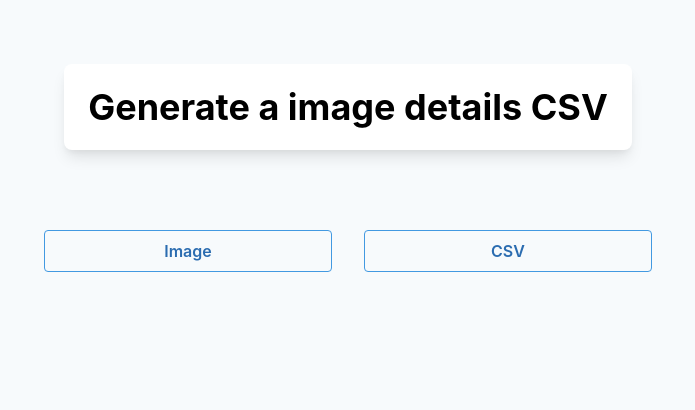
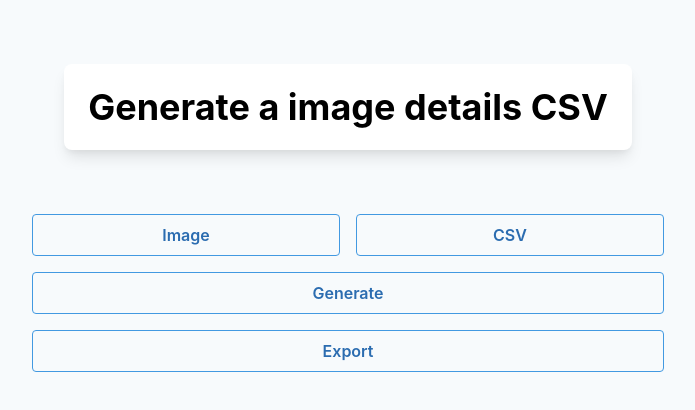
Before and after one commit to jaronchan/img-details-csv-generator, a Next.js app: page / in a window 1280 px wide. Shown: the top 410 px of the page, without its empty margins (292-987 px from the left). Built offline with nearby package versions, Linux system fonts and the light colour scheme.

Commit message:
Implement export of image details CSV

```diff
--- a/components/common/UploadButton.tsx
+++ b/components/common/OutlineButton.tsx
@@ -1,8 +1,6 @@
 import { MouseEvent, ReactNode } from "react";
 
-export type UploadButtonType = "image" | "csv";
-
-export const UploadButton = ({
+export const OutlineButton = ({
   children,
   handleOnClick,
 }: {
--- /dev/null
+++ b/components/files/CSVExportButton.tsx
@@ -0,0 +1,33 @@
+import { useRef, MouseEvent } from "react";
+import { OutlineButton } from "../common/OutlineButton";
+import { useDataTable } from "../../contexts/table/DataTableState";
+import { CSVLink } from "react-csv";
+
+export const CSVExportButton = () => {
+  const dataTableState = useDataTable();
+
+  const hiddenCSVLink = useRef(null);
+  const handleButtonClick = (event: MouseEvent<HTMLButtonElement>) => {
+    hiddenCSVLink.current.link.click();
+  };
+
+  const handleImageFilesUpload = (uploadedImageFiles: FileList) => {};
+
+  let data = dataTableState.dataTable.map((row) => {
+    return Object.fromEntries(row);
+  });
+
+  return (
+    <div className="container">
+      <CSVLink
+        ref={hiddenCSVLink}
+        data={data}
+        filename="image_details.csv"
+        style={{ display: "none" }}
+      >
+        Download Me
+      </CSVLink>
+      <OutlineButton handleOnClick={handleButtonClick}>Export</OutlineButton>
+    </div>
+  );
+};
--- a/components/files/ImageUploadButton.tsx
+++ b/components/files/ImageUploadButton.tsx
@@ -1,5 +1,5 @@
 import { useRef } from "react";
-import { UploadButton } from "../common/UploadButton";
+import { OutlineButton } from "../common/OutlineButton";
 import {
   useDispatchImages,
   useImages,
@@ -55,7 +55,7 @@ export const ImageUploadButton = () => {
         onChange={uploadImageFiles}
         style={{ display: "none" }}
       />
-      <UploadButton handleOnClick={handleButtonClick}>
+      <OutlineButton handleOnClick={handleButtonClick}>
         Image
         {imagesState.imageFiles.length == 0 ? null : (
           <span
@@ -65,7 +65,7 @@ export const ImageUploadButton = () => {
             {imagesState.imageFiles.length}
           </span>
         )}
-      </UploadButton>
+      </OutlineButton>
     </div>
   );
 };
--- a/package.json
+++ b/package.json
@@ -10,6 +10,7 @@
   "dependencies": {
     "next": "9.5.3",
     "react": "16.13.1",
+    "react-csv": "^2.0.3",
     "react-dom": "16.13.1"
   },
   "devDependencies": {
--- a/pages/index.tsx
+++ b/pages/index.tsx
@@ -2,10 +2,11 @@ import Head from "next/head";
 // import styles from "../styles/Home.module.css";
 import { Card } from "../components/common/Card";
 import { Hero } from "../components/layout/Hero";
-import { UploadButton } from "../components/common/UploadButton";
+import { OutlineButton } from "../components/common/OutlineButton";
 import { ImageUploadButton } from "../components/files/ImageUploadButton";
 import { useImages } from "../contexts/images/ImagesState";
 import { DetailsTable } from "../components/table/DetailsTable";
+import { CSVExportButton } from "../components/files/CSVExportButton";
 
 export default function Home() {
   return (
@@ -20,15 +21,30 @@ export default function Home() {
             <h1 className="text-4xl font-bold">Generate a image details CSV</h1>
           </Card>
         </Hero>
-        <div className="flex mb-16">
-          <div className="w-1/4 m-4"></div>
-          <div className="w-1/4 m-4">
+        <div className="flex space-x-4 mb-4">
+          <div className="w-1/4"></div>
+          <div className="w-1/4">
             <ImageUploadButton />
           </div>
-          <div className="w-1/4 m-4">
-            <UploadButton handleOnClick={() => {}}>CSV</UploadButton>
+          <div className="w-1/4">
+            <OutlineButton handleOnClick={() => {}}>CSV</OutlineButton>
           </div>
-          <div className="w-1/4 m-4"></div>
+          <div className="w-1/4"></div>
+        </div>
+        <div className="flex mb-4 space-x-2">
+          <div className="w-1/4"></div>
+          <div className="w-1/2">
+            <OutlineButton handleOnClick={() => {}}>Generate</OutlineButton>
+          </div>
+          <div className="w-1/4"></div>
+        </div>
+        <div className="flex mb-8 space-x-2">
+          <div className="w-1/4"></div>
+          <div className="w-1/2">
+            {/* <OutlineButton handleOnClick={() => {}}>Export</OutlineButton> */}
+            <CSVExportButton />
+          </div>
+          <div className="w-1/4"></div>
         </div>
         <DetailsTable />
       </div>
```
Also changed, not shown: 1 other file (tests, documents, lock files or other folders).
